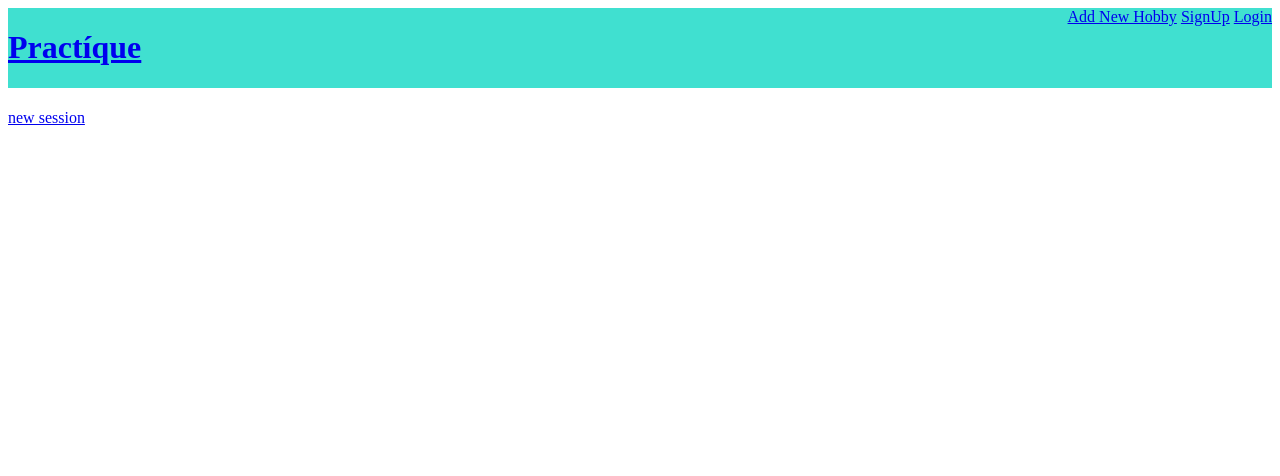
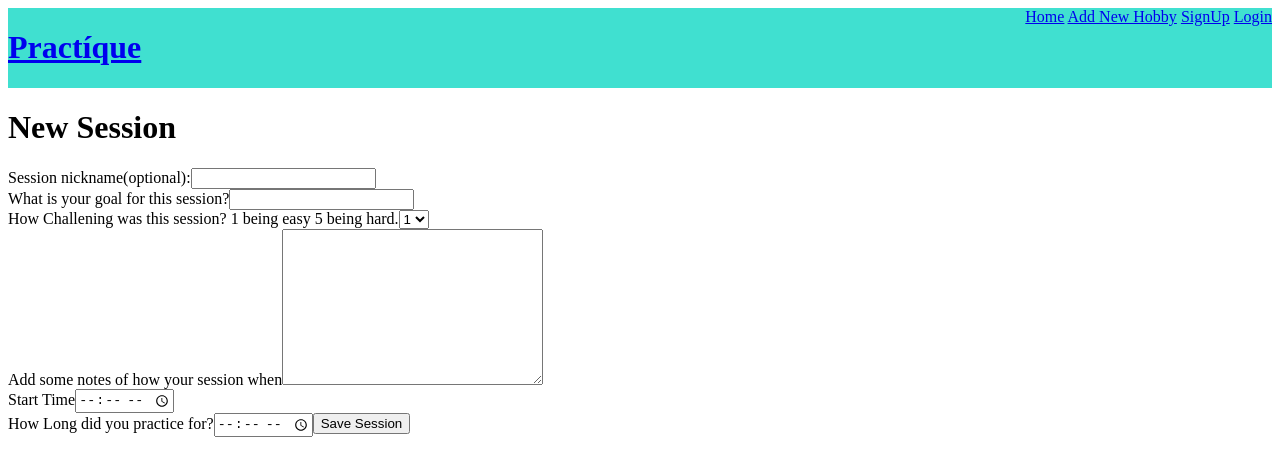
Before and after one commit to joshuaAllenWaldman/practique-app, a React (Create React App) app: page /hobbies/1/add-session in a window 1280 px wide. Shown: the top 476 px of the page. Built offline with nearby package versions, Linux system fonts and the light colour scheme; no server answers.

Commit message:
adds hobby index, hobby show, session index

```diff
--- a/src/components/NavBar.js
+++ b/src/components/NavBar.js
@@ -4,6 +4,7 @@ import {Link} from 'react-router-dom';
 const NavBar = () => {
   return (
     <nav>
+        <Link to="/home" >Home</Link> {" "}
         <Link to="/add-hobby" >Add New Hobby</Link> {" "}
         <Link to="/signup" >SignUp</Link> {" "}
         <Link to="/login" >Login</Link>
--- a/src/components/hobbyComponents/HobbyIndex.js
+++ b/src/components/hobbyComponents/HobbyIndex.js
@@ -2,15 +2,12 @@ import React from 'react';
 import { Link } from 'react-router-dom';
 
 const HobbyIndex = (props) => {
-
-
   const hobbyCards = props.hobbies.map((hob, index) => {
     return (
-      <Link to={`/hobbies/${hob._id}`} >
-        <div>
-          <h1>{index + 1}. {hob.name}</h1> <hr/>
+        <div onClick={() => {props.updateCurrentHobby(hob)}} >
+          <h1 >{index + 1}. {hob.name}</h1> <hr/>
         </div>
-      </Link>
+
     )
   })
   return (
--- /dev/null
+++ b/src/components/sessionComponents/SessionIndex.js
@@ -0,0 +1,22 @@
+const SessionIndex = (props) => {
+  // function dateSort(a, b) {
+  //   return new Date(b.createdAt).valueOf() - new Date(a.createdAt).valueOf()
+  // }
+  const sessions = props.sessions.map((sesh, index) => {
+      return (
+        <div className="card">
+          <h1>Session {index + 1}: {sesh.nickName} </h1>
+          <p>Notes: <span>{sesh.notes}</span> </p>
+        </div>
+      )
+  })
+
+
+  return (
+    <div>
+      {sessions}
+    </div>
+  )
+}
+
+export default SessionIndex;
--- /dev/null
+++ b/src/components/sessionComponents/SessionPreview.js
@@ -0,0 +1,35 @@
+import React from 'react';
+import SessionPreviewList from './SessionPreviewList'
+
+class SessionPreview extends React.Component  {
+  state ={
+    sessions: [],
+    hobby: {}
+  }
+
+  componentDidUpdate (prevProps) {
+    if (this.props.hobby !== prevProps.hobby){
+      const hobbyId = this.props.hobby._id
+      this.setState({hobby: this.props.hobby}, () => {
+        fetch(`http://localhost:4000/api/v1/hobbies/${hobbyId}/sessions`, {
+        credentials: 'include'
+        })
+          .then((res) => res.json())
+          .then((jsonData) => this.setState({sessions: jsonData}))
+      })
+    }
+  }
+
+
+  render () {
+    return (
+      <div>
+        <h4>Latest Sessions:</h4>
+        <SessionPreviewList sessions={this.state.sessions} />
+      </div>
+    )
+  }
+}
+
+
+export default SessionPreview;
--- /dev/null
+++ b/src/components/sessionComponents/SessionPreviewList.js
@@ -0,0 +1,24 @@
+const SessionPreviewList = (props) => {
+  // function dateSort(a, b) {
+  //   return new Date(b.createdAt).valueOf() - new Date(a.createdAt).valueOf()
+  // }
+  const sessions = props.sessions.map((sesh, index) => {
+    if (index < 3){
+      return (
+        <div className="card">
+          <h1>Session {index + 1}: {sesh.nickName} </h1>
+          <p>Notes: <span>{sesh.notes}</span> </p>
+        </div>
+      )
+    }
+  })
+
+
+  return (
+    <div>
+      {sessions}
+    </div>
+  )
+}
+
+export default SessionPreviewList;
--- a/src/components/sessionForms/NewSessionForm.js
+++ b/src/components/sessionForms/NewSessionForm.js
@@ -2,12 +2,12 @@ import React from 'react';
 
 class NewSessionForm extends React.Component {
   state = {
-    nickname: '',
-    goals: '',
-    challengeLevel: '',
+    nickName: '',
+    sessionGoals: '',
+    challengeLevel: null,
     notes: '',
     startTime: '',
-    duration: '',
+    duration: null,
   }
 
   handleChange = (event) => {
@@ -16,22 +16,21 @@ class NewSessionForm extends React.Component {
     })
     console.log(this.state)
   }
-
   onSubmit = (event) => {
     event.preventDefault();
-    console.log(this.props)
-    // fetch ('http://localhost:4000/api/v1/hobbies/', {
-    //   method: 'POST',
-    //   credentials: 'include',
-    //   headers: {
-    //     'Content-Type': 'application/json'
-    //   },
-    //   body: JSON.stringify(this.state)
-    // })
-    //   .then((res) => res.json())
-    //   .then((jsonData) => console.log(jsonData))
-    //   .then(() => this.props.history.push('/home'))
-    //   .catch((err) => console.log(err))
+    const hobbyId = this.props.match.params.id
+    fetch (`http://localhost:4000/api/v1/hobbies/${hobbyId}/sessions`, {
+      method: 'POST',
+      credentials: 'include',
+      headers: {
+        'Content-Type': 'application/json'
+      },
+      body: JSON.stringify(this.state)
+    })
+      .then((res) => res.json())
+      .then((jsonData) => console.log(jsonData))
+      .then(() => this.props.history.push(`/hobbies/${hobbyId}`))
+      .catch((err) => console.log(err))
   }
 
   render () {
@@ -39,17 +38,17 @@ class NewSessionForm extends React.Component {
       <div>
         <h1>New Session</h1>
         <form onSubmit={this.onSubmit}>
-          <label htmlFor="nickname">Session Nickname(optional):</label>
-          <input type="text" name="nickname" id="nickname" value={this.state.nickname} onChange={this.handleChange}/> <br/>
-          <label htmlFor="goals">What is your goal for this session?</label>
-          <input type="text" name="goals" id="goals" value={this.state.goals} onChange={this.handleChange}/> <br/>
+          <label htmlFor="nickName">Session nickname(optional):</label>
+          <input type="text" name="nickName" id="nickName" value={this.state.nickname} onChange={this.handleChange}/> <br/>
+          <label htmlFor="sessionGoals">What is your goal for this session?</label>
+          <input type="text" name="sessionGoals" id="sessionGoals" value={this.state.goals} onChange={this.handleChange}/> <br/>
           <label htmlFor="challengeLevel">How Challening was this session? 1 being easy 5 being hard.</label>
           <select name="challengLevel" id="challengeLevel" value={this.state.challengeLevel} onChange={this.handleChange}>
-            <option value="1">1</option>
-            <option value="2">2</option>
-            <option value="3">3</option>
-            <option value="4">4</option>
-            <option value="5">5</option>
+            <option value={1}>1</option>
+            <option value={2}>2</option>
+            <option value={3}>3</option>
+            <option value={4}>4</option>
+            <option value={5}>5</option>
           </select> <br/>
           <label htmlFor="notes">Add some notes of how your session when</label>
           <textarea name="notes" id="notes" cols="30" rows="10" value={this.state.notes} onChange={this.handleChange}>Type here</textarea> <br/>
--- a/src/config/routes.js
+++ b/src/config/routes.js
@@ -16,11 +16,11 @@ const routes = (
     <Switch>
       <Route exact path='/' component={LandingPage} />
       <Route path='/home' component={HomePage} />
+      <Route exact path='/hobbies/:id/add-session' component={ NewSessionForm } />
       <Route path='/hobbies/:id' component={HobbyPage} />
       <Route path='/login' component={LoginForm} />
       <Route path='/signup' component={SignupForm} />
       <Route path='/add-hobby' component={NewHobbyForm} />
-      <Route path='/hobbies/:id/add-session' component={NewSessionForm} />
 
     </Switch>
   )
--- a/src/index.css
+++ b/src/index.css
@@ -8,3 +8,11 @@
   background-color: turquoise;
 
 }
+.homepage-container{
+  text-align: center;
+  margin: 0 50px 0 50px;
+}
+.homepage-row{
+  display: flex;
+  justify-content: space-between;
+}
--- a/src/pages/HobbyPage.js
+++ b/src/pages/HobbyPage.js
@@ -1,6 +1,7 @@
 import React from 'react';
 import { Link } from 'react-router-dom';
 
+import SessionIndex from '../components/sessionComponents/SessionIndex';
 
 class HobbyPage extends React.Component {
   state ={
@@ -29,16 +30,20 @@ class HobbyPage extends React.Component {
     const hobbyId = this.props.match.params.id;
 
     return (
-      <div>
-        <h1>{this.state.hobby.name}</h1>
-
-      <div>
-        <Link to={`/hobbies/${hobbyId}/add-session`} >
-          new session
-        </Link>
+      <div className="hobbyshowContainer">
+          <div className="hobbyInfoCol" >
+            <h1>{this.state.hobby.name}</h1>
+        </div>
+        <div className="sessionCol">
+        <SessionIndex sessions={this.state.sessions}/>
+          <div>
+            <Link to={`/hobbies/${hobbyId}/add-session`} >
+              <button>Add New Session</button>
+            </Link>
+          </div>
+        </div>
       </div>
 
-      </div>
     )
   }
 }
--- a/src/pages/HomePage.js
+++ b/src/pages/HomePage.js
@@ -1,11 +1,14 @@
 import React from 'react'
+import { Link } from 'react-router-dom'
 import HobbyIndex from '../components/hobbyComponents/HobbyIndex'
+import SessionPreview from '../components/sessionComponents/SessionPreview'
 
 class HomePage extends React.Component {
   state = {
     user: {},
     hobbies: [],
-    sessions: []
+    sessions: [],
+    currentHobby: {}
   }
 
 
@@ -23,21 +26,41 @@ class HomePage extends React.Component {
     })
       .then((res) => res.json())
       .then((jsonData) => {
-        this.setState({hobbies: jsonData})
+        this.setState({
+          hobbies: jsonData,
+          currentHobby: jsonData[0]
+        })
       })
       .catch((err) => console.log(err))
   }
 
+  componen
+
+  updateCurrentHobby = (hobby) => {
+    this.setState({
+      currentHobby: hobby
+    })
+  }
+
 
   render () {
-    console.log(this.state.hobbies)
-    console.log(this.state.user)
   return (
-    <div>
-      <h1>Welcome Home, {this.state.user.name}</h1>
-      <div className="hobbyIndex">
-        <HobbyIndex hobbies={this.state.hobbies}/>
+    <div className="homepage-container">
+      <h1>Welcome Home,    {this.state.user.name}!</h1>
+        <div className="homepage-row row">
+          <div className="hobbyIndex">
+            <HobbyIndex
+              hobbies={this.state.hobbies}
+              updateCurrentHobby={this.updateCurrentHobby}
+            />
 
+          </div>
+          <div className="sessionPreview">
+            <Link to={`/hobbies/${this.state.currentHobby._id}`} >
+              <h1>{this.state.currentHobby.name}</h1>
+            </Link>
+              <SessionPreview hobby={this.state.currentHobby}/>
+          </div>
       </div>
 
 
```
